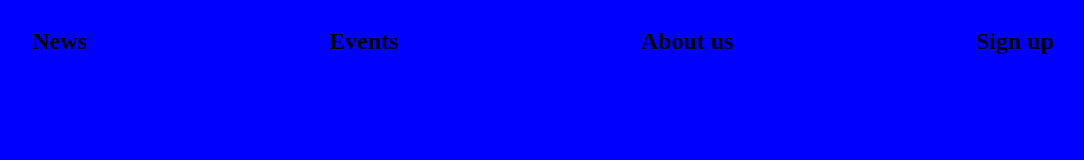
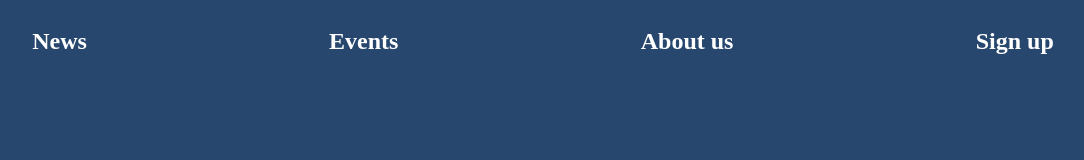
Before and after one commit to desi20/gym-web-page, a plain HTML site: page index.html in a window 1280 px wide. Shown: the whole page, without its empty margins (97-1181 px from the left). Drawn offline with Linux system fonts and the light colour scheme.

Commit message:
nav bar color

```diff
--- a/styles.css
+++ b/styles.css
@@ -1,8 +1,11 @@
 body {
-    background-color: blue;
+    background-color: #27476E;
 }
 
 .navbar {
     display: flex;
     justify-content: space-around;
 }
+h1 {
+    color:#ffffff;
+}
```
